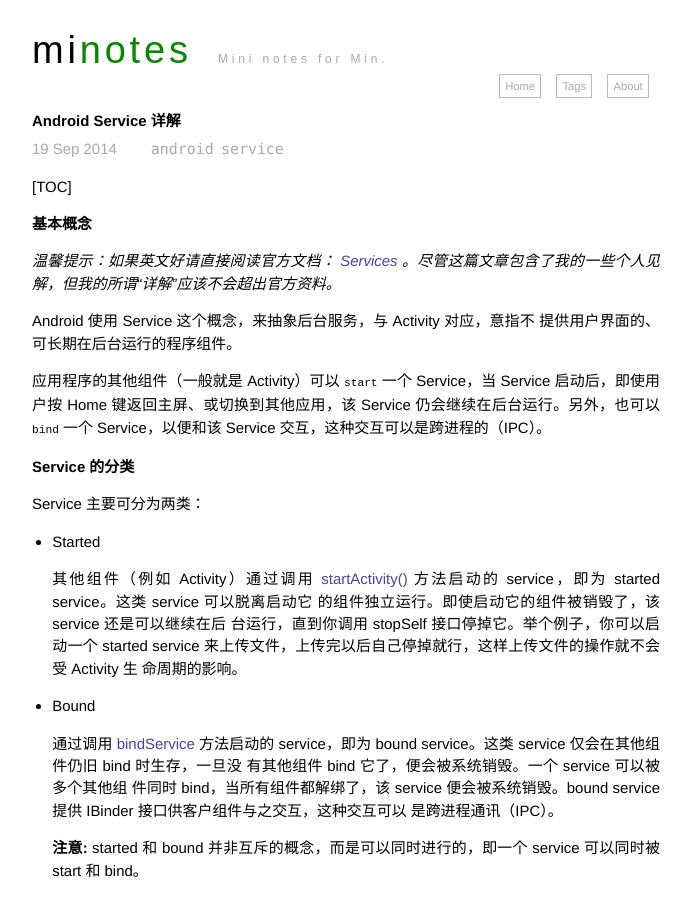
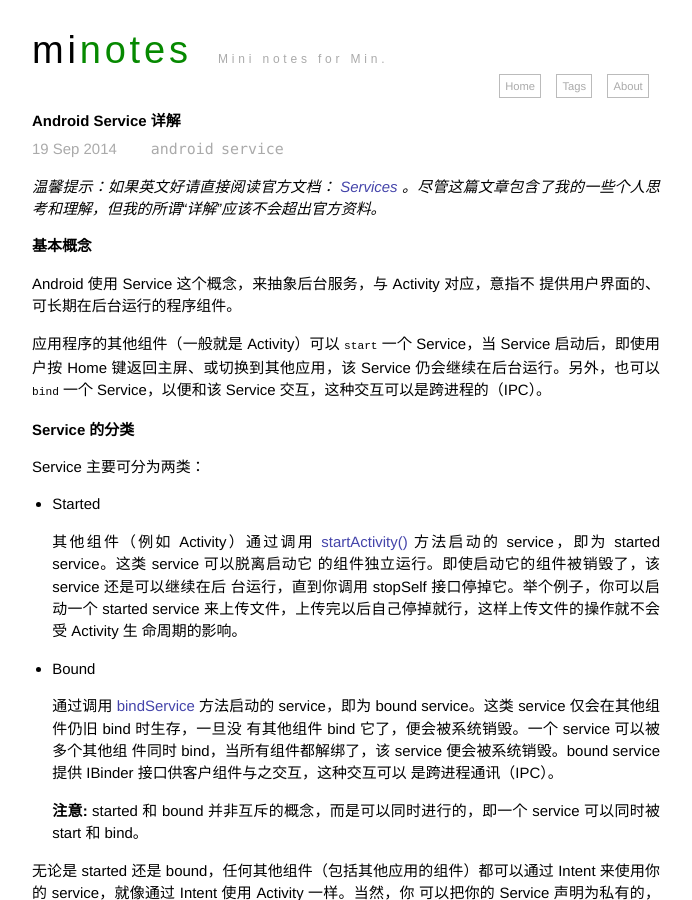
Before and after one commit to mindeng/mindeng.github.io, a Jekyll site: the page built from _posts/2014-09-19-android-service.markdown, in a window 1280 px wide and 900 px high. Shown: the whole window, without its empty margins (294-986 px from the left). Built offline with Jekyll 4.4.1, drawn with Linux system fonts in a browser that asks for light colours; Markdown is read by kramdown in place of the engine named in the settings.

Commit message:
Trivial revising.

```diff
--- a/_posts/2014-09-19-android-service.markdown
+++ b/_posts/2014-09-19-android-service.markdown
@@ -5,14 +5,12 @@ date:   2014-09-19
 tags:   [android, service]
 ---
 
-[TOC]
+*温馨提示：如果英文好请直接阅读官方文档：
+[Services](http://developer.android.com/guide/components/services.html)
+。尽管这篇文章包含了我的一些个人思考和理解，但我的所谓“详解”应该不会超出官方资料。*
 
 基本概念
 =======
-
-*温馨提示：如果英文好请直接阅读官方文档：
-[Services](http://developer.android.com/guide/components/services.html)
-。尽管这篇文章包含了我的一些个人见解，但我的所谓“详解”应该不会超出官方资料。*
 
 Android 使用 Service 这个概念，来抽象后台服务，与 Activity 对应，意指不
 提供用户界面的、可长期在后台运行的程序组件。
```
